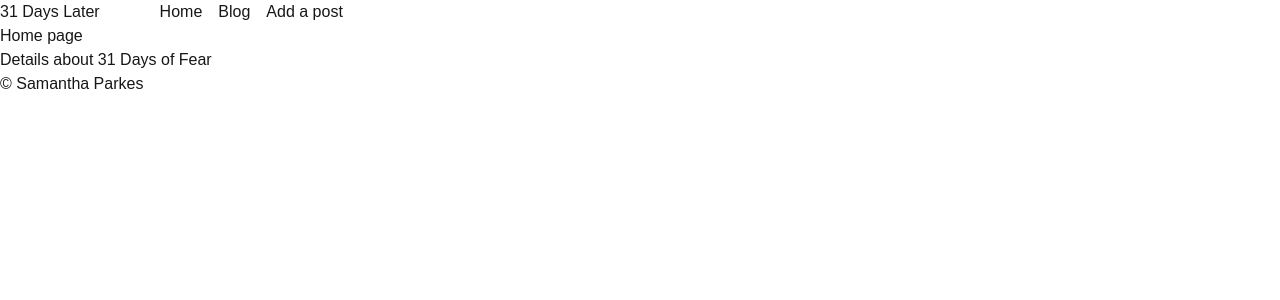
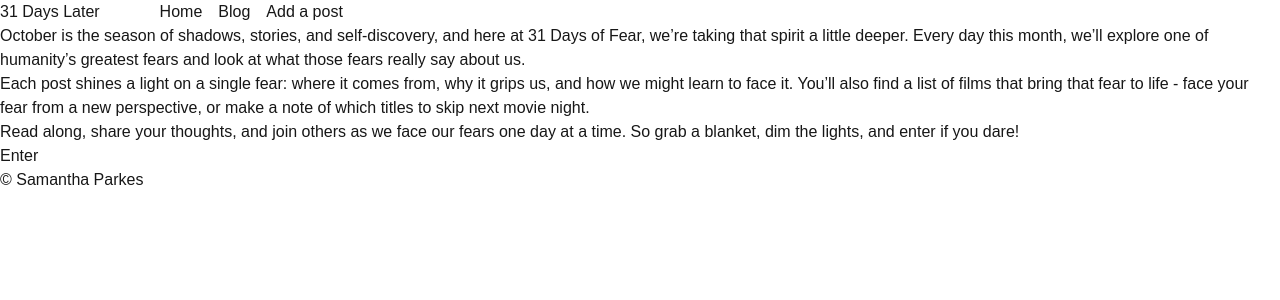
Before and after one commit to samantha-18492/wk08-assignment, a Next.js app: page / in a window 1280 px wide. Shown: the top 300 px of the page. Built offline with nearby package versions, Linux system fonts and the light colour scheme.

Commit message:
welcome text and button

```diff
--- a/src/app/page.js
+++ b/src/app/page.js
@@ -1,10 +1,26 @@
-import Image from "next/image";
+import Link from "next/link";
 
 export default function Home() {
   return (
     <div>
-      <p>Home page</p>
-      <p>Details about 31 Days of Fear</p>
+      <p>
+        October is the season of shadows, stories, and self-discovery, and here
+        at 31 Days of Fear, we’re taking that spirit a little deeper. Every day
+        this month, we’ll explore one of humanity’s greatest fears and look at
+        what those fears really say about us.
+      </p>
+      <p>
+        Each post shines a light on a single fear: where it comes from, why it
+        grips us, and how we might learn to face it. You’ll also find a list of
+        films that bring that fear to life - face your fear from a new
+        perspective, or make a note of which titles to skip next movie night.
+      </p>
+      <p>
+        Read along, share your thoughts, and join others as we face our fears
+        one day at a time. So grab a blanket, dim the lights, and enter if you
+        dare!
+      </p>
+      <Link href="/posts">Enter</Link>
     </div>
   );
 }
```
